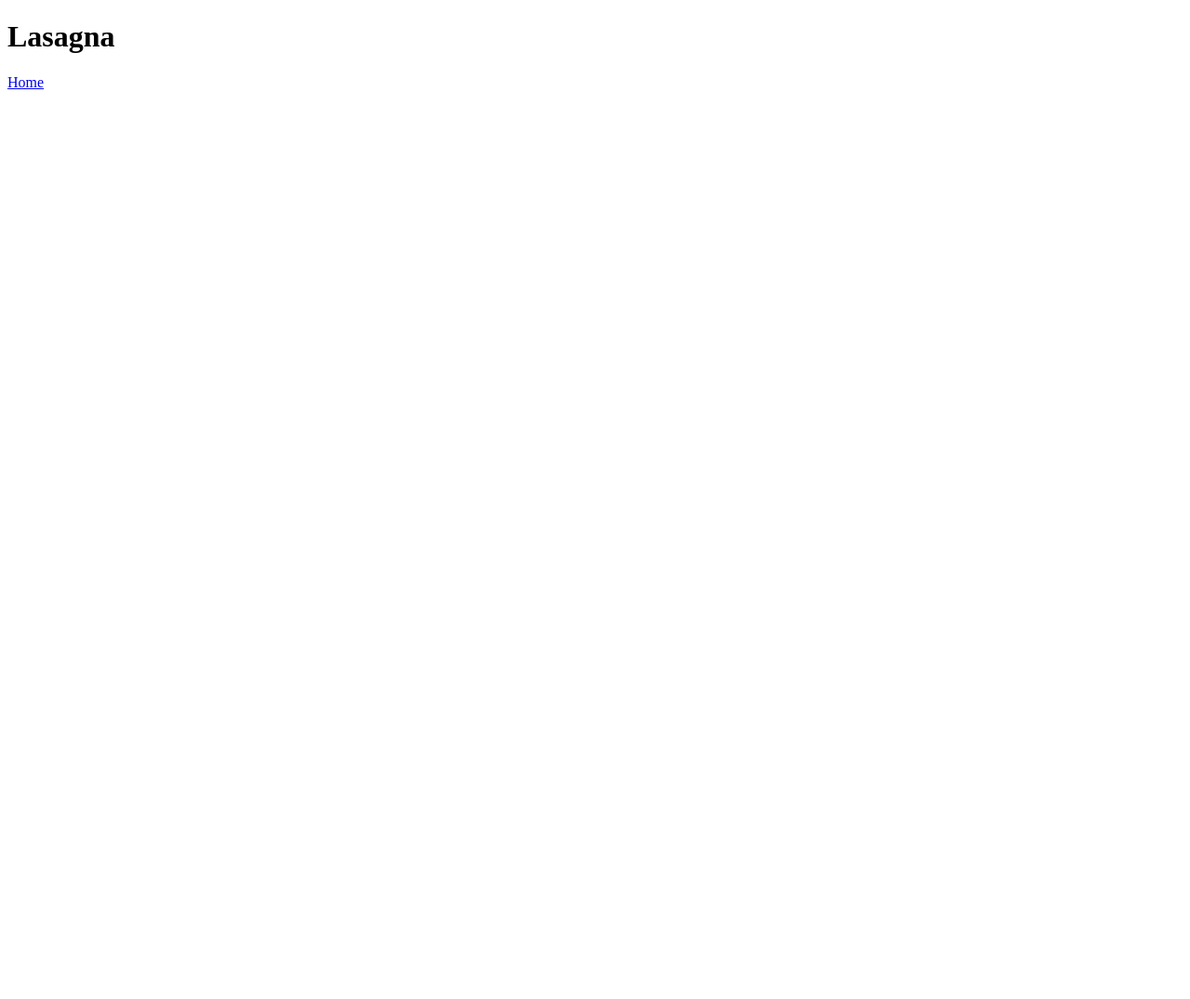
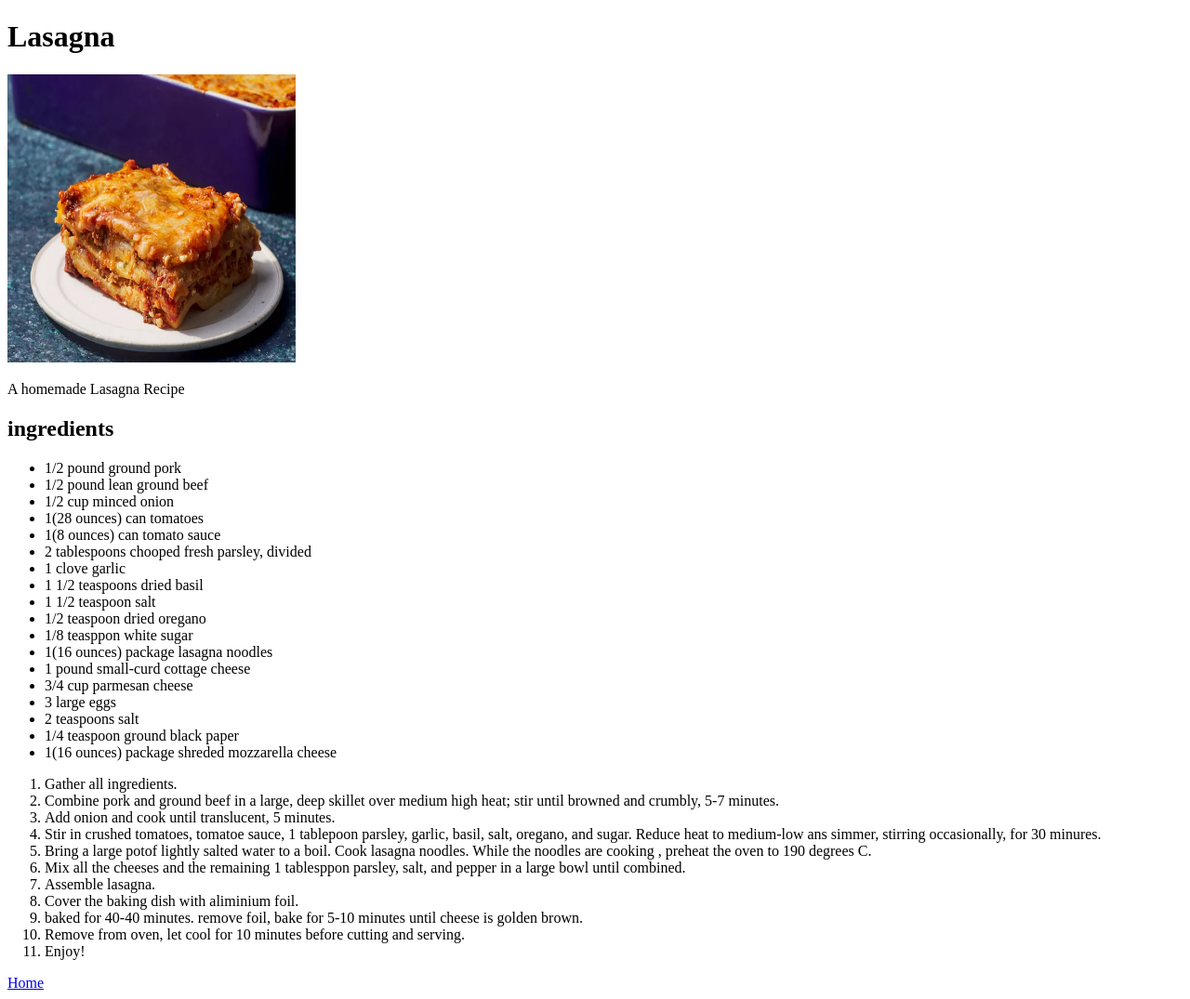
Before and after one commit to JAR143/odin-recipes, a plain HTML site: page recipes/lasagna.html in a window 1280 px wide. Shown: the whole page at 93% size. Before the commit the page ends 800 px from the top, so only its background shows below. Drawn offline with Linux system fonts and the light colour scheme.

```diff
--- a/recipes/lasagna.html
+++ b/recipes/lasagna.html
@@ -7,6 +7,44 @@
 
     <body>
         <h1>Lasagna</h1>
+        <img src="Lasagna.jpg" alt="Lasagna" height="310" width="310">
+        <p>A homemade Lasagna Recipe</p>
+
+        <h2>ingredients</h2>
+        <ul>
+            <li>1/2 pound ground pork</li>
+            <li>1/2 pound lean ground beef</li>
+            <li>1/2 cup minced onion</li>
+            <li>1(28 ounces) can tomatoes</li>
+            <li>1(8 ounces) can tomato sauce</li>
+            <li>2 tablespoons chooped fresh parsley, divided</li>
+            <li>1 clove garlic</li>
+            <li>1 1/2 teaspoons dried basil</li>
+            <li>1 1/2 teaspoon salt</li>
+            <li>1/2 teaspoon dried oregano</li>
+            <li>1/8 teasppon white sugar</li>
+            <li>1(16 ounces) package lasagna noodles</li>
+            <li>1 pound small-curd cottage cheese</li>
+            <li>3/4 cup parmesan cheese</li>
+            <li>3 large eggs</li>
+            <li>2 teaspoons salt</li>
+            <li>1/4 teaspoon ground black paper</li>
+            <li>1(16 ounces) package shreded mozzarella cheese</li>
+        </ul>
+
+        <ol>
+            <li>Gather all ingredients.</li>
+            <li>Combine pork and ground beef in a large, deep skillet over medium high heat; stir until browned and crumbly, 5-7 minutes.</li>
+            <li>Add onion and cook until translucent, 5 minutes.</li>
+            <li>Stir in crushed tomatoes, tomatoe sauce, 1 tablepoon parsley, garlic, basil, salt, oregano, and sugar. Reduce heat to medium-low ans simmer, stirring occasionally, for 30 minures.</li>
+            <li>Bring a large potof lightly salted water to a boil. Cook lasagna noodles. While the noodles are cooking , preheat the oven to 190 degrees C.</li>
+            <li>Mix all the cheeses and the remaining 1 tablesppon parsley, salt, and pepper in a large bowl until combined.</li>
+            <li>Assemble lasagna.</li>
+            <li>Cover the baking dish with aliminium foil.</li>
+            <li>baked for 40-40 minutes. remove foil, bake for 5-10 minutes until cheese is golden brown.</li>
+            <li>Remove from oven, let cool for 10 minutes before cutting and serving.</li>
+            <li>Enjoy!</li>
+        </ol>
 
         <a href="../index.html">Home</a>
     </body>
```
